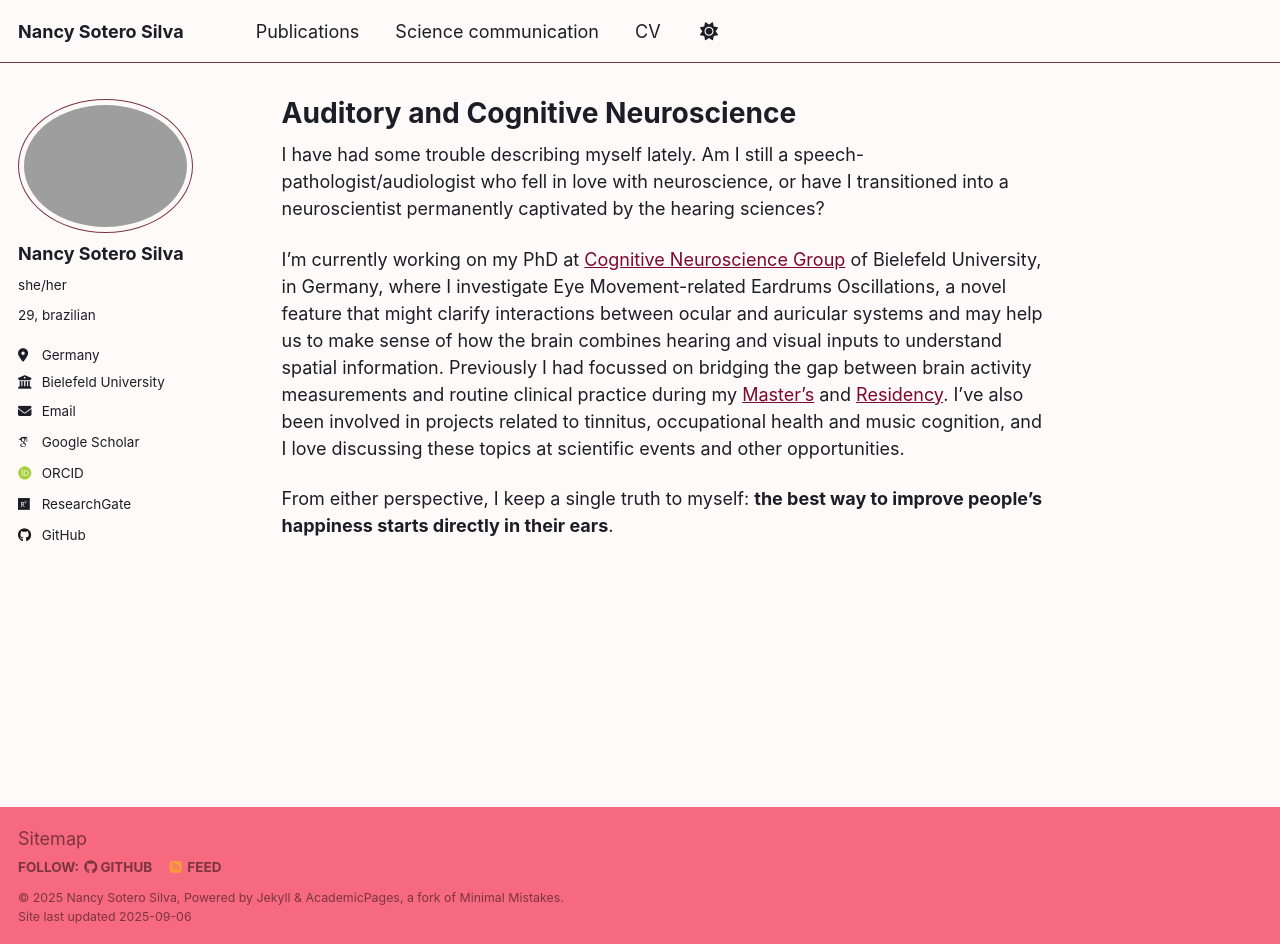
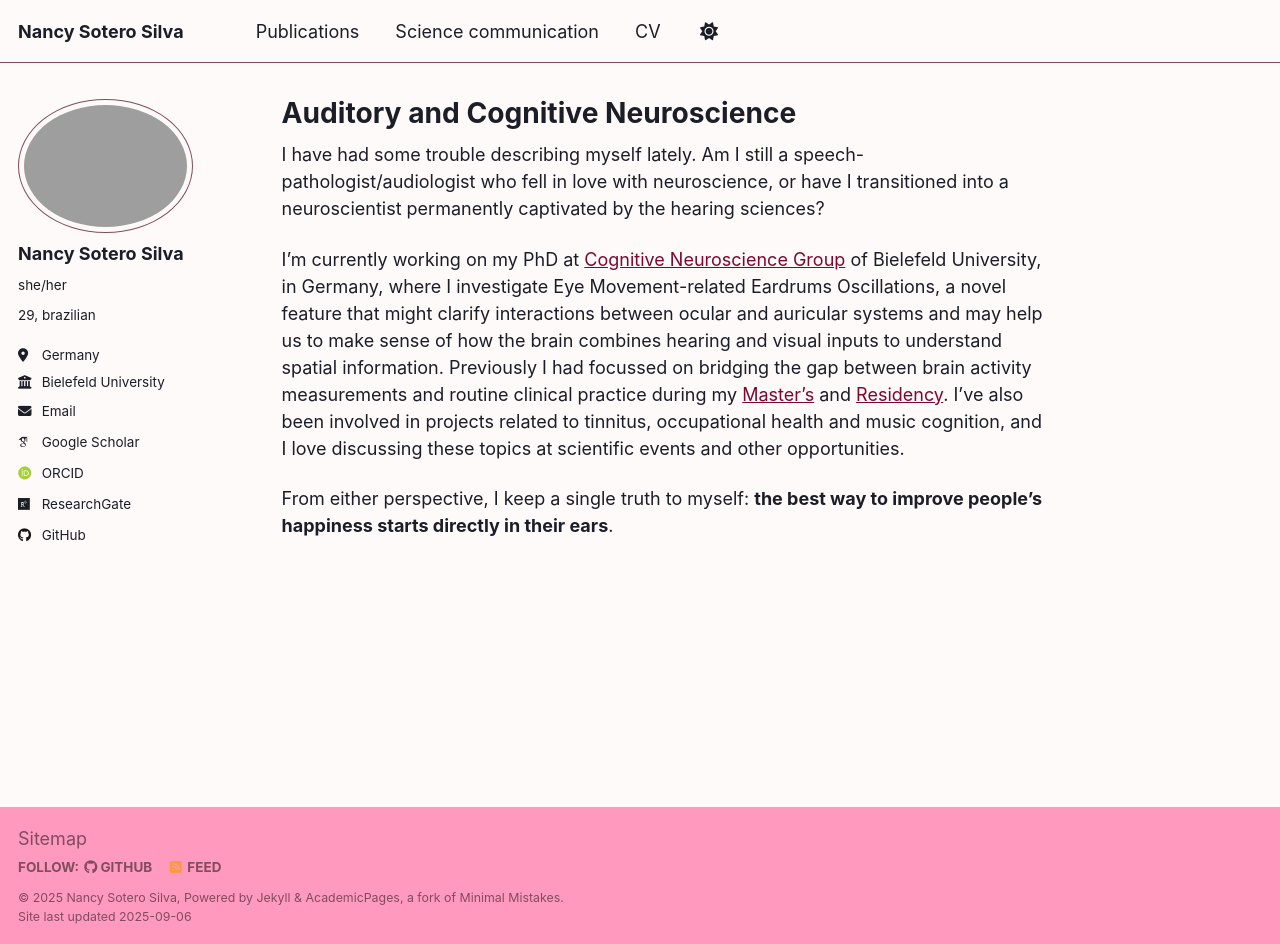
Before and after one commit to nancysotero/neuronency, a Jekyll site: the page built from _pages/about.md, in a window 1280 px wide and 944 px high. Built offline with Jekyll 4.4.1, drawn with Linux system fonts in a browser that asks for light colours; some web fonts are replaced; a script that is not in the unit is left out.

Commit message:
Update _air_light.scss

```diff
--- a/_sass/theme/_air_light.scss
+++ b/_sass/theme/_air_light.scss
@@ -3,7 +3,7 @@
    ========================================================================== */
 
 /* Color codes used for the theme */
-$primary-color              : #f7697e;
+$primary-color              : #ff99bd;
 $dark-primary-color         : mix(#000, $primary-color, 40%);
 $darker-primary-color       : mix(#000, $primary-color, 60%);
 $light-primary-color        : mix(#000, $primary-color, 50%);
```
